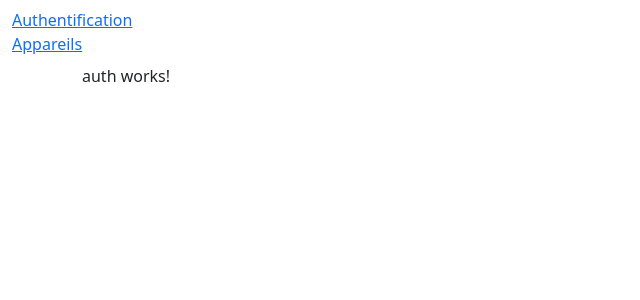
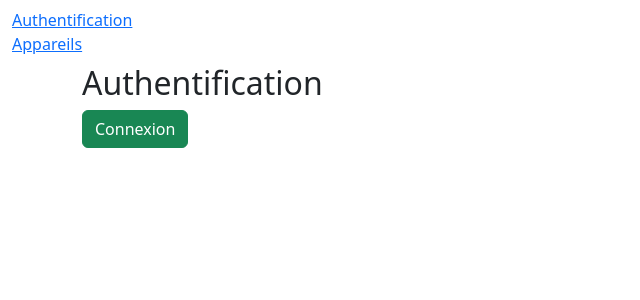
Before and after one commit to garnierpascalweb/angular-formation, an Angular app in the folder mon-projet-angular/: page /auth in a window 1280 px wide. Shown: the top 300 px of the page, without its empty margins (0-640 px from the left). Built offline with nearby package versions, Linux system fonts and the light colour scheme.

Commit message:
1:26:00 1:32:30 - routing: authentification: service d'authentification et mire de login

```diff
--- a/mon-projet-angular/src/app/app.module.ts
+++ b/mon-projet-angular/src/app/app.module.ts
@@ -9,6 +9,7 @@ import { AppareilService } from './services/appareil.service';
 import { AuthComponent } from './auth/auth.component';
 import { AppareilViewComponent } from './appareil-view/appareil-view.component';
 import { RouterModule, Routes } from '@angular/router';
+import { AuthService } from './services/auth.service';
 
 const appRoutes : Routes = [
  { path: 'appareils', component: AppareilViewComponent },
@@ -32,7 +33,8 @@ const appRoutes : Routes = [
     RouterModule.forRoot (appRoutes)
   ],
   providers: [
-    AppareilService
+    AppareilService,
+    AuthService
   ],
   bootstrap: [AppComponent]
 })
--- a/mon-projet-angular/src/app/auth/auth.component.html
+++ b/mon-projet-angular/src/app/auth/auth.component.html
@@ -1 +1,3 @@
-<p>auth works!</p>
+<h2>Authentification</h2>
+<button class="btn btn-success" *ngIf="!authStatus" (click)="onSignIn()">Connexion</button>
+<button class="btn btn-danger" *ngIf="authStatus" (click)="onSignOut()">Déconnexion</button>
--- a/mon-projet-angular/src/app/auth/auth.component.ts
+++ b/mon-projet-angular/src/app/auth/auth.component.ts
@@ -1,4 +1,5 @@
 import { Component, OnInit } from '@angular/core';
+import { AuthService } from '../services/auth.service';
 
 @Component({
   selector: 'app-auth',
@@ -7,9 +8,39 @@ import { Component, OnInit } from '@angular/core';
 })
 export class AuthComponent implements OnInit {
 
-  constructor() { }
+  /**
+   * Status d'authentification de l'utilisateur
+   */
+  authStatus: boolean;
+
+  constructor(private authService : AuthService) {
+    this.authStatus = false;
+   }
 
   ngOnInit(): void {
+    this.authStatus = this.authService.isAuth;
+  }
+
+  /**
+   * methode appelée sur le click du bouton 'se connecter'
+   * signIn cest asynchrone, renvoi une promesse
+   */
+  onSignIn(){
+    this.authService.signIn().then(
+      ()=>{
+        // connexion reussie
+        this.authStatus = this.authService.isAuth;
+      },
+      () => {
+        // connexion echouee
+        this.authStatus = this.authService.isAuth;
+      }
+    );
+  }
+
+  onSignOut(){
+    this.authService.signOut();
+    this.authStatus = this.authService.isAuth;
   }
 
 }
--- /dev/null
+++ b/mon-projet-angular/src/app/services/auth.service.ts
@@ -0,0 +1,35 @@
+/**
+ * Service permettant de gérer l'authentification
+ *
+ */
+export class AuthService {
+    /**
+     * Booleen permettant de dire si l'utilisateur est authentifié ou pas
+     */
+    isAuth = false;
+
+    /**
+     * Connexion de l'utilisateur
+     * Simulation d'une reponse dans 4000 ms en disant ok
+     * Bonne grosse syntaxe de merde
+     */
+    signIn() {
+        return new Promise(
+            (resolve, reject) => {
+                setTimeout(
+                    () => {
+                        this.isAuth = true;
+                        resolve(true);
+                    }, 4000
+                );
+            }
+        );
+    }
+
+    /**
+     * Deconnexion de l'utilisateur
+     */
+    signOut(){
+        this.isAuth = false;
+    }
+}
```
Also changed, not shown: 1 other file (tests, documents, lock files or other folders).
